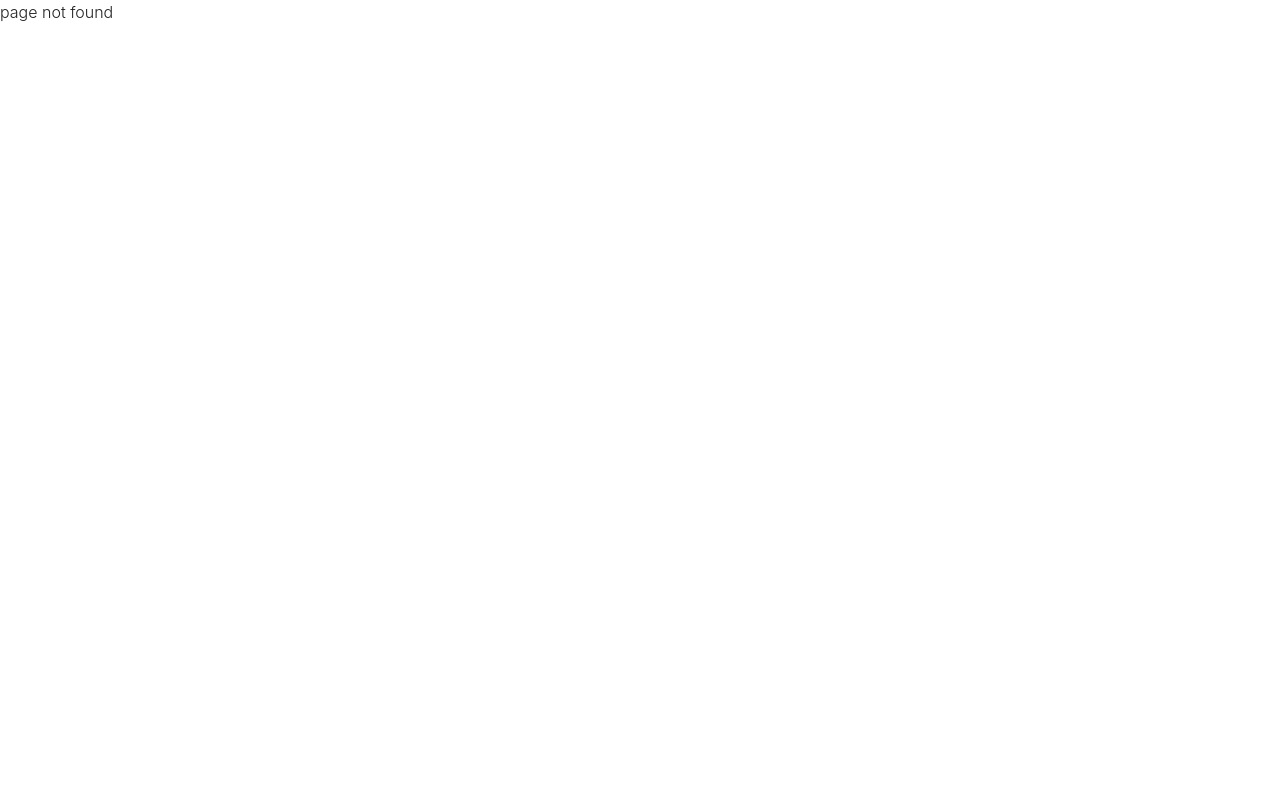
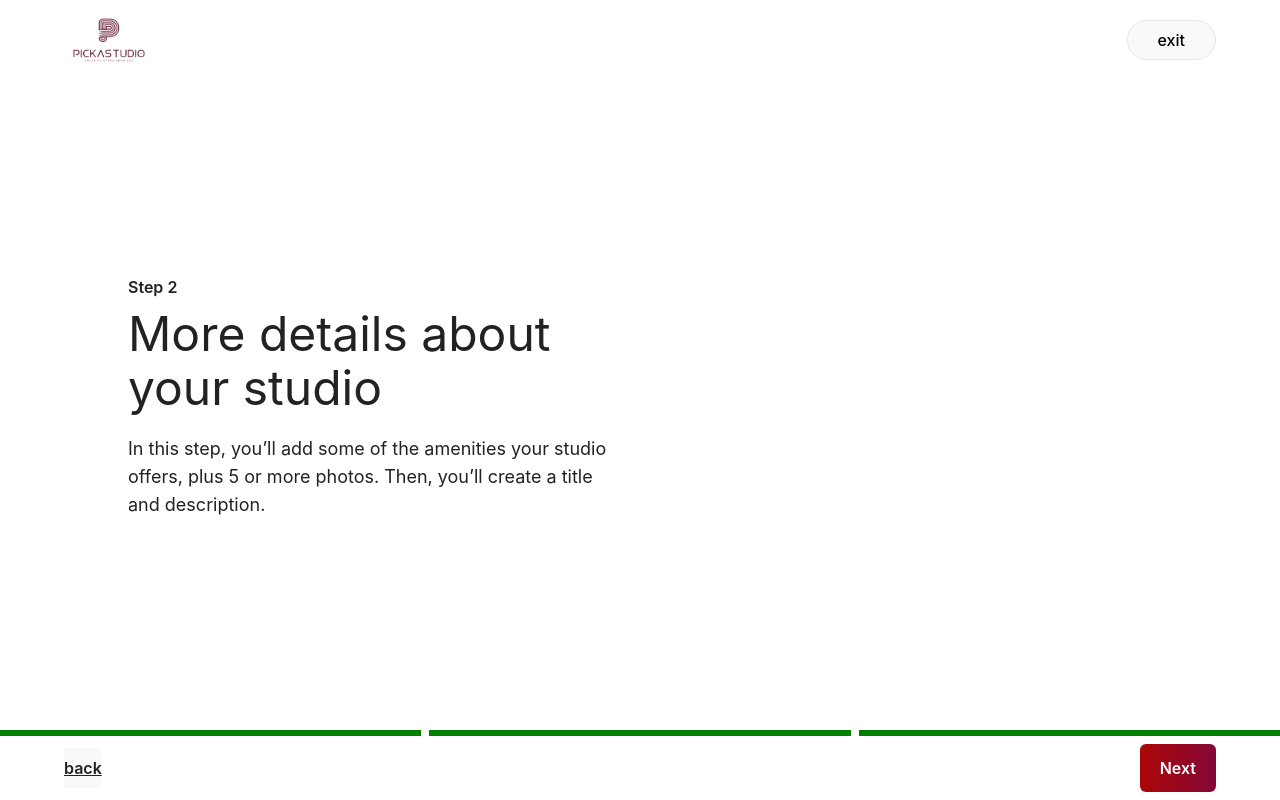
Before and after one commit to CodeLab-Collaborators/pickStudio, a React (Vite) app in the folder pick_fe/: page /upload-studio/studio-details in a window 1280 px wide. Before the commit this address had no page. Built offline with nearby package versions, Linux system fonts and the light colour scheme.

Commit message:
added second step form page

```diff
--- /dev/null
+++ b/pick_fe/src/components/blocks/uploadStudio/RenderButtonCheck.tsx
@@ -0,0 +1,63 @@
+import { useEffect, useState } from "react"
+import { NavLink, useLocation } from "react-router-dom"
+import { GlobalButton } from "../..";
+
+export const RenderButtonCheck = () => {
+    const location = useLocation();
+    const [uploadStudioData, setUploadStudioData] = useState(() => {
+      const storedData = localStorage.getItem('uploadStudioData');
+      return storedData ? JSON.parse(storedData) : {};
+    });
+
+    // Update uploadStudioData state when localStorage changes
+    useEffect(() => {
+      const storedData = localStorage.getItem('uploadStudioData');
+      if (storedData) {
+        setUploadStudioData(JSON.parse(storedData));
+      }
+    }, []);
+
+    const isNextButtonDisabled =
+      !uploadStudioData.userSelectedCategory ||
+      !uploadStudioData.studioAddress ||
+      !uploadStudioData.numberOfGuests;
+
+    if (location.pathname === '/upload-studio') {
+      return (
+        <NavLink to="about-your-studio">
+             <GlobalButton style={{background: "var(--gradient)"}} className="font-semibold ">
+        Get started
+    </GlobalButton>
+        </NavLink>
+      );
+    } else if (location.pathname.includes('about-your-studio')) {
+      return (
+        <NavLink to="studio-details">
+          <GlobalButton
+            disabled={isNextButtonDisabled}
+            className={`${
+              isNextButtonDisabled ? 'opacity-50 cursor-not-allowed' : 'bg-red-600  transition-all ease-in'
+            }`}
+            style={{background: `${!isNextButtonDisabled ? "var(--gradient)" : "var(--primary)"}`}}
+          >
+            Next
+          </GlobalButton>
+        </NavLink>
+      );
+    }else if (location.pathname.includes('studio-details')) {
+      return (
+        <NavLink to="#">
+          <GlobalButton
+            // disabled={isNextButtonDisabled}
+            // className={`${
+            //   isNextButtonDisabled ? 'opacity-50 cursor-not-allowed' : 'bg-red-600  transition-all ease-in'
+            // }`}
+            // style={{background: `${!isNextButtonDisabled ? "var(--gradient)" : "var(--primary)"}`}}
+            style={{background: "var(--gradient)"}} className="font-semibold "
+          >
+            Next
+          </GlobalButton>
+        </NavLink>
+      );
+    }
+  };
--- a/pick_fe/src/components/blocks/uploadStudio/StudioSize.tsx
+++ b/pick_fe/src/components/blocks/uploadStudio/StudioSize.tsx
@@ -1,16 +1,47 @@
+import  { FC, useState } from 'react';
+import GlobalInput from '../../props/GlobalInput';
 
-import GlobalInput from '../../props/GlobalInput'
+const StudioSize: FC = () => {
+  const [numberOfGuests, setNumberOfGuests] = useState(() => {
+    // Retrieve stored data from localStorage on component mount
+    const storedData = localStorage.getItem('uploadStudioData');
+    return storedData ? JSON.parse(storedData).numberOfGuests || '' : '';
+  });
 
-const StudioSize = () => {
+  const handleGuestsChange = (e: any) => {
+    const updatedGuests = e.target.value;
+    setNumberOfGuests(updatedGuests);
+  };
+
+  const handleSubmit = () => {
+    console.log('Submitting number of guests:', numberOfGuests);
+
+    // Save the updated number of guests in localStorage
+    localStorage.setItem(
+      'uploadStudioData',
+      JSON.stringify({
+        ...JSON.parse(localStorage.getItem('uploadStudioData')!) || {},
+        numberOfGuests: numberOfGuests,
+      })
+    );
+  };
+
   return (
     <div>
-              <h1 className='mt-7 font-semibold text-2xl max-md:text-lg'>Number of guest studio can contain?</h1>
+      <h1 className='mt-7 font-semibold text-2xl max-md:text-lg'>Number of guests the studio can contain?</h1>
 
-              <div className='mt-4'>
-                <GlobalInput type='number' max={6} placeholder='Number of guest'/>
-              </div>
+      <div className='mt-4'>
+        <GlobalInput
+          type='number'
+          max={6}
+          placeholder='Number of guests'
+          value={numberOfGuests}
+          onChange={handleGuestsChange}
+          onBlur={handleSubmit}
+        />
+      </div>
     </div>
-  )
-}
+  );
+};
 
-export default StudioSize
+export default StudioSize;
--- /dev/null
+++ b/pick_fe/src/components/blocks/uploadStudio/UploadStudioStep.tsx
@@ -0,0 +1,20 @@
+import  { FC } from 'react'
+
+type stepData = {
+    stepNumber:number;
+    title: string;
+    description: string;
+
+}
+
+const UploadStudioStep:FC<stepData> = ({stepNumber, title, description}) => {
+    return (
+        <div className='flex flex-col justify-center'>
+          <p className="font-semibold mb-2">Step {stepNumber}</p>
+          <h1 className='max-md:text-[1.78rem] max-lg:text-[2.2rem] max-md:leading-tight leading-[3.375rem;] text-[3rem] max-w-[530px] font-normal'>{title}</h1>
+          <p className="text-[1.125rem] max-md:hidden text-[#222] font-normal max-w-[550px] mt-5 leading-[1.75rem]">{description}</p>
+        </div>
+      );
+}
+
+export default UploadStudioStep
--- a/pick_fe/src/components/blocks/uploadStudio/index.ts
+++ b/pick_fe/src/components/blocks/uploadStudio/index.ts
@@ -3,3 +3,4 @@ export {default as UploadStudioFooter} from "./uploadStudioFooter"
 export {default as StudioCategory} from "./StudioCategory"
 export {default as StudioLocation} from "./StudioLocation"
 export {default as StudioSize} from "./StudioSize"
+export {default as UploadStudioStep} from "./UploadStudioStep"
--- a/pick_fe/src/components/blocks/uploadStudio/uploadStudioFooter.tsx
+++ b/pick_fe/src/components/blocks/uploadStudio/uploadStudioFooter.tsx
@@ -1,40 +1,30 @@
-import { GlobalButton } from "../.."
-import { NavLink, useLocation } from "react-router-dom"
 import { useNavigate } from "react-router-dom"
+import { RenderButtonCheck } from "./RenderButtonCheck"
+
+
 
 
 const uploadStudioFooter = () => {
-const location = useLocation()
+
 const navigate = useNavigate()
-
-const RenderButton = ()=>{
-    if (location.pathname === "/upload-studio"){
-        return    <NavLink to="about-your-studio">
-            <GlobalButton style={{background: "var(--gradient)"}} className="font-semibold ">
-        Get started
-    </GlobalButton>
-        </NavLink>
-    }else if (location.pathname.includes("about-your-studio")){
-        return <NavLink to="">
-            <GlobalButton style={{background: "var(--gradient)"}} className="font-semibold ">
-        Next
-    </GlobalButton>
-        </NavLink>
-    }
-}
 
 
 
   return (
-    <div className='w-full py-2  flex items-center justify-between border-t-4'>
-        <div className="w-[90%] m-auto flex justify-between">
+    <div className='w-full py-2  flex items-center justify-between flex-col '>
+        <div className="grid grid-cols-3 gap-2 w-full py-2">
+        <progress value={100} className="w-full h-[6px]" />
+        <progress value={100} className="w-full h-[6px]"/>
+        <progress value={100} className="w-full h-[6px]"/>
+        </div>
+        <div className="w-[90%] m-auto flex justify-between max-md:justify-normal max-md:flex-wrap">
         <div className="max-md:w-full flex place-items-center">
-            <button className="font-semibold underline hover:scale-[1.11] transition-all ease-in" onClick={()=>{
+            <button className=" max-md:w-full py-2 font-semibold underline hover:scale-[1.11] transition-all ease-in" onClick={()=>{
                 navigate(-1)
             }}>back</button>
         </div>
             <div className="max-md:w-full">
-                {RenderButton()}
+                {RenderButtonCheck()}
             </div>
         </div>
     </div>
--- a/pick_fe/src/declaration.d.ts
+++ /dev/null
@@ -1 +0,0 @@
-// declare module "*react-responsive-masonry"
--- a/pick_fe/src/global/globalState.tsx
+++ b/pick_fe/src/global/globalState.tsx
@@ -1,4 +1,4 @@
-import { atom,useAtom } from "jotai";
+import { useAtom } from "jotai";
 import { atomWithStorage } from "jotai/utils";
 
 const signUser = atomWithStorage("mainUser", "" || null);
--- a/pick_fe/src/pages/studio/uploadStudio/AboutStudio.tsx
+++ b/pick_fe/src/pages/studio/uploadStudio/AboutStudio.tsx
@@ -1,4 +1,4 @@
-import { StudioCategory, StudioLocation, StudioSize } from "../../../components/blocks/uploadStudio"
+import { StudioCategory, StudioLocation, StudioSize, UploadStudioStep } from "../../../components/blocks/uploadStudio"
 
 
 const AboutStudio = () => {
@@ -7,12 +7,12 @@ document.title = "Step 1: Tell us about your studio - Pickastudio"
   return (
     <div className='w-full h-full flex justify-center items-center'>
               <div className='w-[80%]  h-full max-md:w-[90%] gap-10 grid grid-cols-2 max-md:flex max-md:flex-col max-md:gap-5'>
-                  {/* title */}
-        <div className='flex flex-col justify-center '>
-            <p className="font-semibold mb-2">Step 1</p>
-          <h1 className=' max-md:text-[1.78rem] max-lg:text-[2.2rem] max-md:leading-tight leading-[3.375rem;] text-[3rem] max-w-[530px] font-normal'>Tell us about your studio</h1>
-          <p className="text-[1.125rem] max-md:hidden text-[#222] font-normal max-w-[550px] mt-5 leading-[1.75rem]">In this step, we'll ask you which type of property you have and if guests will book the entire place or just a room. Then let us know the location and how many guests can stay.</p>
-        </div>
+                  {/* step */}
+      <UploadStudioStep
+      stepNumber={1}
+      title="Tell us about your studio"
+      description="In this step, we'll ask you which type of property you have and if guests will book the entire place or just a room. Then let us know the location and how many guests can stay."
+      />
 
 {/* second box */}
         <div className="">
--- /dev/null
+++ b/pick_fe/src/pages/studio/uploadStudio/StudioDetails.tsx
@@ -0,0 +1,27 @@
+import {FC} from 'react'
+import { UploadStudioStep } from '../../../components/blocks/uploadStudio'
+
+const StudioDetails:FC = () => {
+    document.title = "Step 2: More details about your studio - Pickastudio"
+    return (
+        <div className='w-full h-full flex justify-center items-center'>
+                  <div className='w-[80%]  h-full max-md:w-[90%] gap-10 grid grid-cols-2 max-md:flex max-md:flex-col max-md:gap-5'>
+                      {/* step */}
+          <UploadStudioStep
+          stepNumber={2}
+          title="More details about your studio"
+          description="In this step, you’ll add some of the amenities your studio offers, plus 5 or more photos. Then, you’ll create a title and description."
+          />
+
+    {/* second box */}
+            <div className="">
+                {/* <StudioCategory/>
+                <StudioLocation/>
+              <StudioSize/> */}
+            </div>
+                  </div>
+        </div>
+      )
+}
+
+export default StudioDetails
--- a/pick_fe/src/routes/routes.tsx
+++ b/pick_fe/src/routes/routes.tsx
@@ -14,6 +14,7 @@ const Category = lazy(() => import("../pages/Categories"));
 const StudioHome = lazy(() => import("../pages/studio/dashboard/Home"));
 const Overview = lazy(() => import("../pages/studio/uploadStudio/Overview"));
 const AboutStudio = lazy(() => import("../pages/studio/uploadStudio/AboutStudio"));
+const StudioDetails = lazy(() => import("../pages/studio/uploadStudio/StudioDetails"));
 
 export const appRoutes = createBrowserRouter([
   {
@@ -122,6 +123,12 @@ children:[
   element: <Suspense fallback={<div>Loading...</div>}>
     <AboutStudio/>
   </Suspense>
+},
+{
+  path:"studio-details",
+  element: <Suspense fallback={<div>Loading...</div>}>
+    <StudioDetails/>
+  </Suspense>
 }
 ]
   },
```
